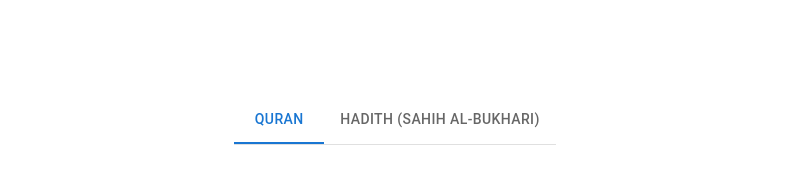
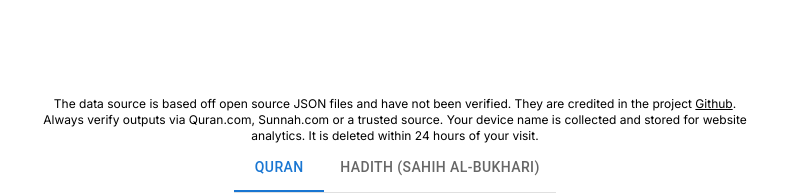
Before and after one commit to icepaq/QuranSearch, a Next.js app in the folder ui/: page / in a window 1280 px wide. Shown: the top 195 px of the page, without its empty margins (245-1034 px from the left). Built offline with nearby package versions, Linux system fonts and the light colour scheme; no server answers; the database is empty.

Commit message:
visit information, disclaimer

```diff
--- a/ui/package.json
+++ b/ui/package.json
@@ -13,6 +13,7 @@
     "@emotion/styled": "^11.11.0",
     "@mui/material": "^5.14.18",
     "axios": "^1.6.2",
+    "mongodb": "^6.3.0",
     "next": "14.0.3",
     "react": "^18",
     "react-dom": "^18",
--- a/ui/src/app/api/route.ts
+++ b/ui/src/app/api/route.ts
@@ -1,6 +1,25 @@
 /** @format */
+import { MongoClient } from "mongodb";
 import { NextResponse } from "next/server";
+import { headers } from "next/headers";
+
+const uri = process.env.MONGO_URI as string;
+console.log(uri);
+const client = new MongoClient(uri);
 
 export async function GET() {
-  return NextResponse.json({ data: "hi" });
+  // Store some basic usage stats with a unique identifier
+  const headerList = headers();
+  const device = headerList.get("User-Agent");
+
+  await client.connect();
+  const database = client.db("quransearchvisit").collection("quransearchvisit");
+
+  // insert the device type
+  await database.insertOne({
+    device: device,
+    time: new Date().toISOString(),
+  });
+
+  return NextResponse.json({ status: "ok" });
 }
--- a/ui/src/app/page.tsx
+++ b/ui/src/app/page.tsx
@@ -2,7 +2,7 @@
 "use client";
 
 import { Box, Tab, Tabs } from "@mui/material";
-import { useState } from "react";
+import { useEffect, useState } from "react";
 import QuranSearch from "./quransearch";
 import HadithSearch from "./hadithsearch";
 
@@ -13,8 +13,22 @@
     setValue(newValue);
   };
 
+  useEffect(() => {
+    fetch("/api");
+  }, []);
+
   return (
     <div className="flex min-h-screen flex-col items-center md:p-24 p-8">
+      <div className="md:w-8/12 text-center text-xs">
+        The data source is based off open source JSON files and have not been
+        verified. They are credited in the project{" "}
+        <a href="https://github.com/icepaq/QuranSearch" className="underline">
+          Github
+        </a>
+        . Always verify outputs via Quran.com, Sunnah.com or a trusted source.
+        Your device name is collected and stored for website analytics. It is
+        deleted within 24 hours of your visit.
+      </div>
       <Box sx={{ borderBottom: 1, borderColor: "divider" }}>
         <Tabs
           value={value}
```
Also changed, not shown: 1 other file (tests, documents, lock files or other folders).
